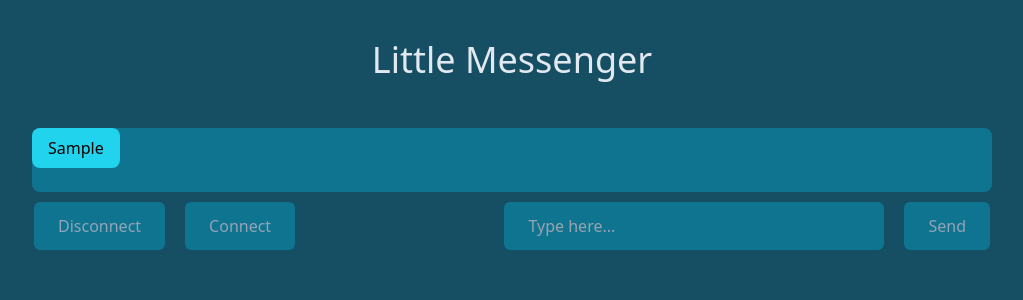
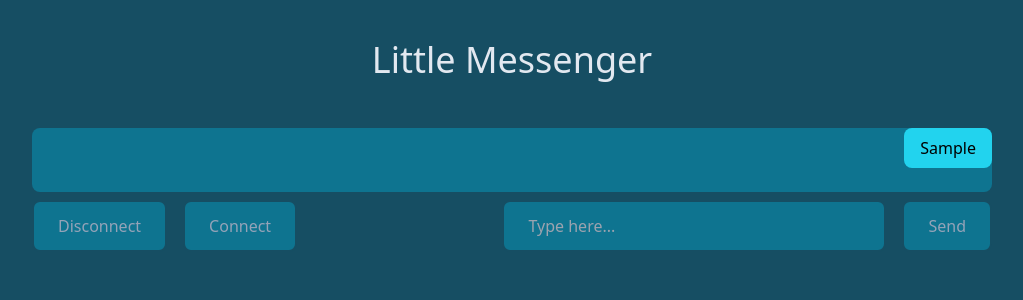
Before and after one commit to StephanUllmann/socketioClient, a React (Vite) app: page / in a window 1280 px wide. Both pictures are taken after typing "Sample" into the empty fields and a click on the button "Send". Shown: the top 300 px of the page, without its empty margins (128-1151 px from the left). Built offline with nearby package versions, Linux system fonts and the light colour scheme.

Commit message:
Update Events.jsx

```diff
--- a/src/components/Events.jsx
+++ b/src/components/Events.jsx
@@ -8,7 +8,7 @@ export function Events() {
       {serverEvents.map((event, index) => (
         <li
           className={`bg-cyan-400 px-4 py-2 block rounded-lg  ${
-            socket.current.id === event.id ? "" : "self-end"
+            socket.current.id === event.id ? "self-end" : ""
           }`}
           key={index}
         >
```
